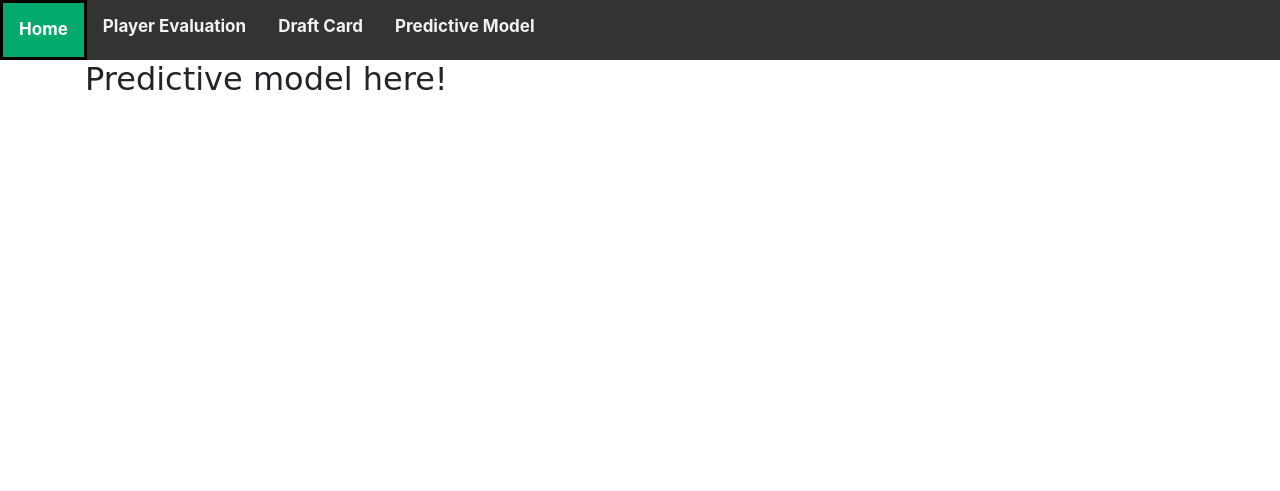
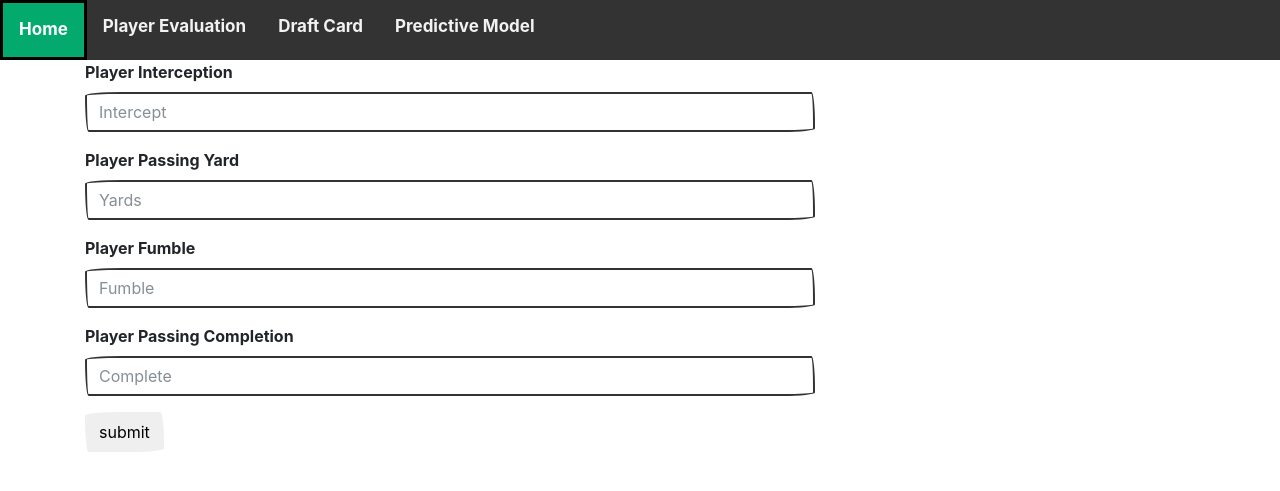
Before and after one commit to sgkuzmin/Pet_Pals, a Flask app: page /predmodel in a window 1280 px wide. Shown: the top 491 px of the page. Run offline with Flask 2, Linux system fonts and the light colour scheme; data comes from the database, SQL or seed files in the repository; some libraries are stand-ins or nearby versions; some web fonts are replaced.

Commit message:
Push heroku

```diff
--- a/app.py
+++ b/app.py
@@ -1,6 +1,7 @@
 # import necessary libraries
 from models import create_classes
 import os
+import pickle
 from flask import (
     Flask,
     render_template,
@@ -40,8 +41,17 @@ def playerpos():
 def draftcard():
     return render_template("draftcard.html")
 
-@app.route("/predmodel")
+@app.route("/predmodel", methods=["GET", "POST"])
 def predmodel():
+    if request.method == "POST":
+        intercept = request.form["PlayerIntercept"]
+        passingyards = request.form["PlayerPassingYards"]
+        fumble = request.form["PlayerFumble"]
+        passingcomplete = request.form["PlayerPassingComplete"]
+
+
+
+        return redirect("/", code=302)
     return render_template("predmodel.html")
 
 # Query the database and send the jsonified results
--- a/templates/predmodel.html
+++ b/templates/predmodel.html
@@ -21,11 +21,26 @@
 
 
         <div class="row">
-            <div class="col-md-12">
-                <h2>Predictive model here!</h2>
-
-
-
+            <div class="col-md-offset-2 col-md-8">
+                <form method="POST" action="/predmodel" role="form", name="playerform">
+                    <div class="form-group">
+                        <label for="inputIntercept">Player Interception</label>
+                        <input type="text" class="form-control" id="inputIntercept" name="PlayerIntercept" placeholder="Intercept">
+                    </div>
+                    <div class="form-group">
+                        <label for="inputYard">Player Passing Yard</label>
+                        <input type="text" class="form-control" id="inputYard" name="PlayerPassingYards" placeholder="Yards">
+                    </div>
+                    <div class="form-group">
+                        <label for="inputFumble">Player Fumble</label>
+                        <input type="text" class="form-control" id="inputFumble" name="PlayerFumble" placeholder="Fumble">
+                    </div>
+                    <div class="form-group">
+                        <label for="inputComplete">Player Passing Completion</label>
+                        <input type="text" class="form-control" id="inputComplete" name="PlayerPassingComplete" placeholder="Complete">
+                    </div>
+                    <input type="submit" value="submit" class="btn btn-default">
+                </form>
             </div>
         </div>
 
```
Also changed, not shown: req1.txt (added, +27 -0 lines), 1 other file.
